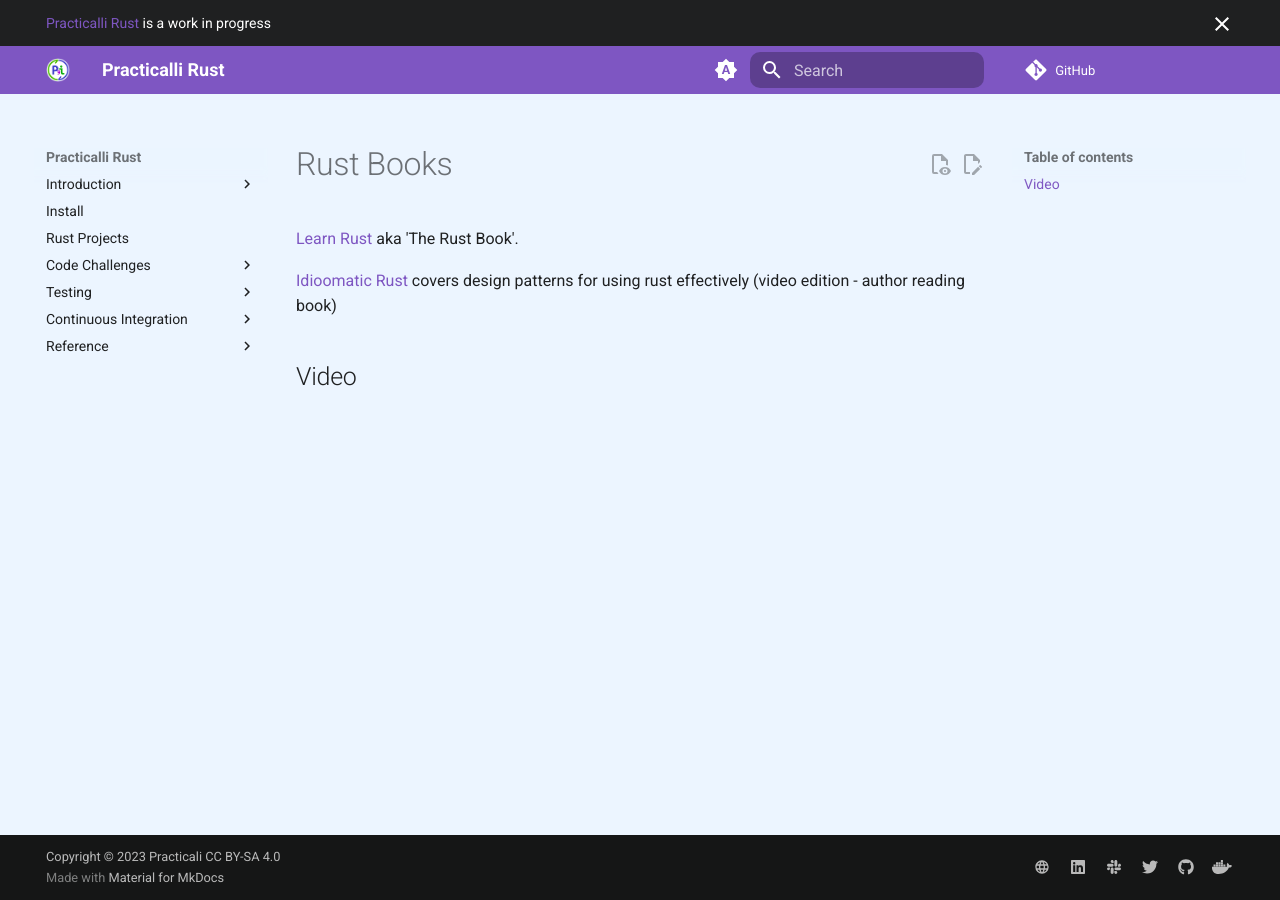
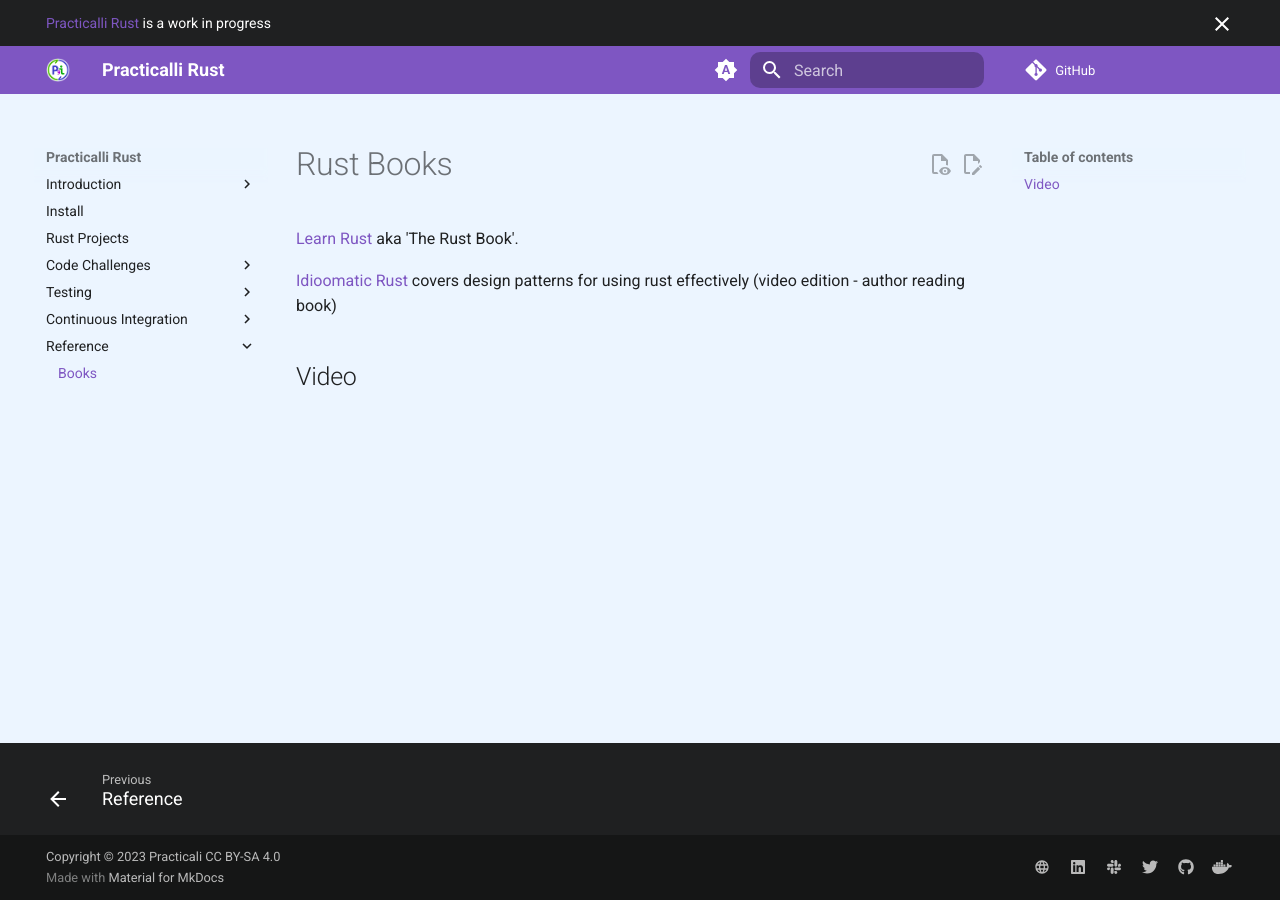
Before and after one commit to practicalli/rust, an MkDocs documentation site: the page built from docs/reference/books.md, in a window 1280 px wide. Built offline with MkDocs 1.6.1 and Material for MkDocs 9.7.7, drawn with Linux system fonts in a browser that asks for light colours; comment, search, counter and statistics services are not loaded.

Commit message:
reference: books videos and courses

```diff
--- a/mkdocs.yml
+++ b/mkdocs.yml
@@ -176,3 +176,4 @@ nav:
 
   - Reference:
       - reference/index.md
+      - Books: reference/books.md
```
Also changed, not shown: docs/reference/index.md (added, +1 -0 lines), docs/reference/books.md (renamed from docs/install/reference/books.md).
